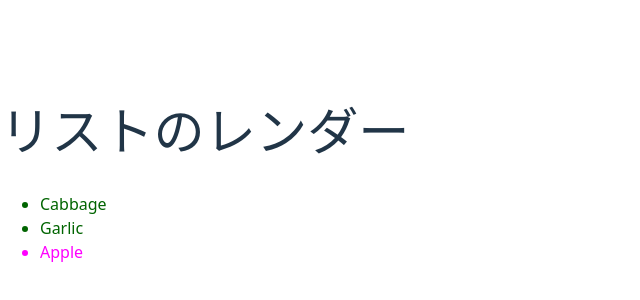
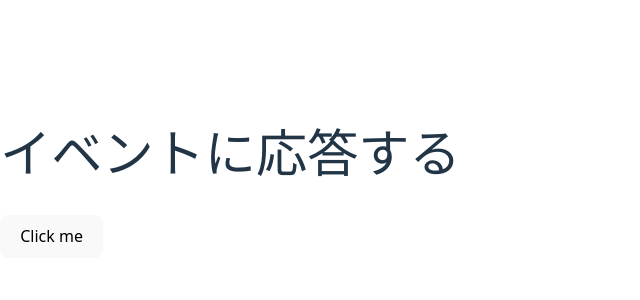
Before and after one commit to nguyen-tio/my-react-app, a React (Vite) app: page / in a window 1280 px wide. Shown: the part 226-526 px from the top of the page, without its empty margins (0-640 px from the left). Built offline with nearby package versions, Linux system fonts and the light colour scheme.

Commit message:
Add event handling with onClick

```diff
--- a/src/App.jsx
+++ b/src/App.jsx
@@ -1,31 +1,22 @@
 import './App.css';
 
-const products = [
-  { title: 'Cabbage', isFruit: false, id: 1 },
-  { title: 'Garlic', isFruit: false, id: 2 },
-  { title: 'Apple', isFruit: true, id: 3 },
-];
+function MyButton() {
+  function handleClick() {
+    alert('You clicked me!');
+  }
 
-function ShoppingList() {
-  const listItems = products.map(product =>
-    <li
-      key={product.id}
-      style={{
-        color: product.isFruit ? 'magenta' : 'darkgreen'
-      }}
-    >
-      {product.title}
-    </li>
+  return (
+    <button onClick={handleClick}>
+      Click me
+    </button>
   );
-
-  return <ul>{listItems}</ul>;
 }
 
 export default function App() {
   return (
     <div>
-      <h1>リストのレンダー</h1>
-      <ShoppingList />
+      <h1>イベントに応答する</h1>
+      <MyButton />
     </div>
   );
 }
```
